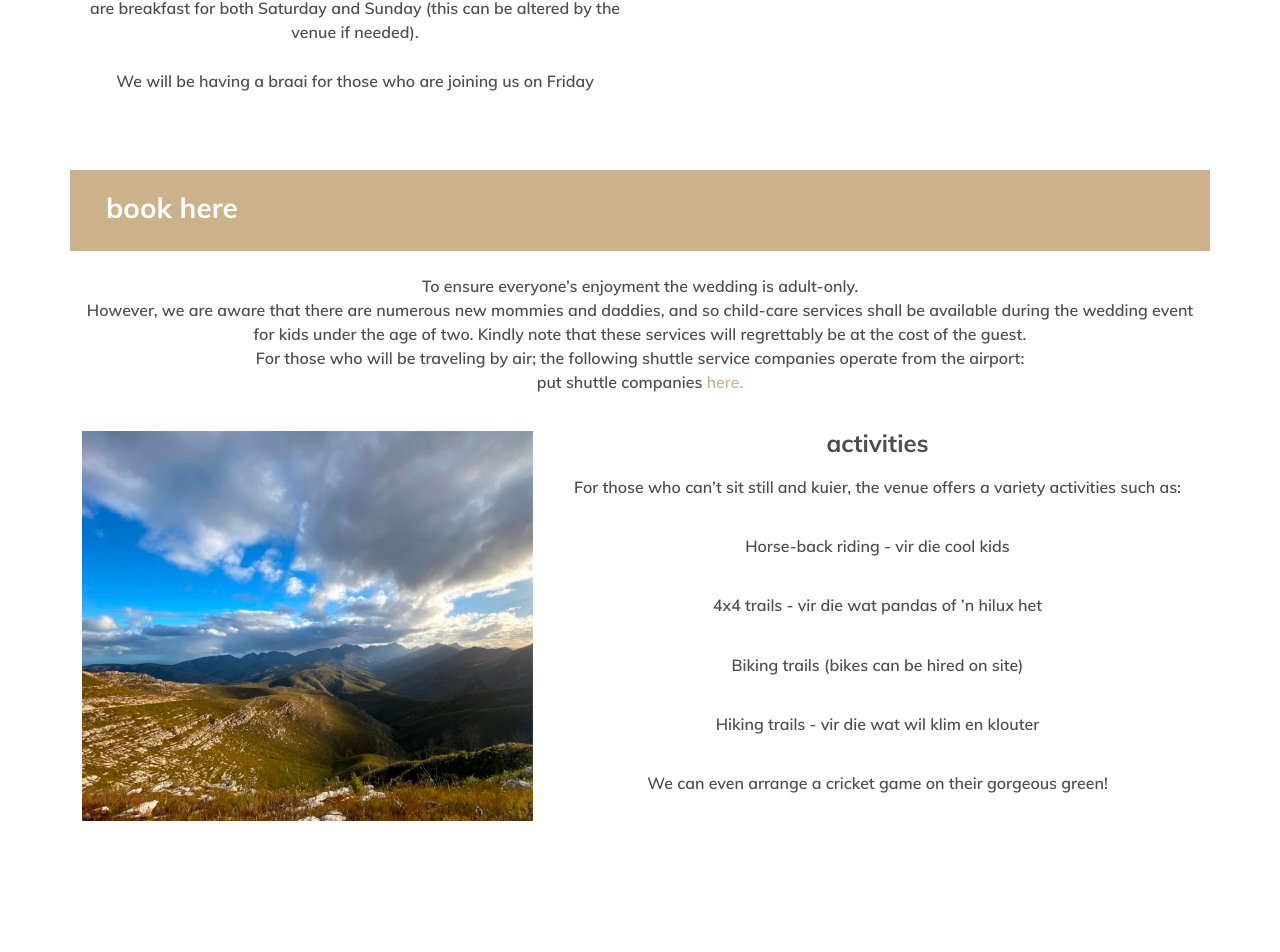
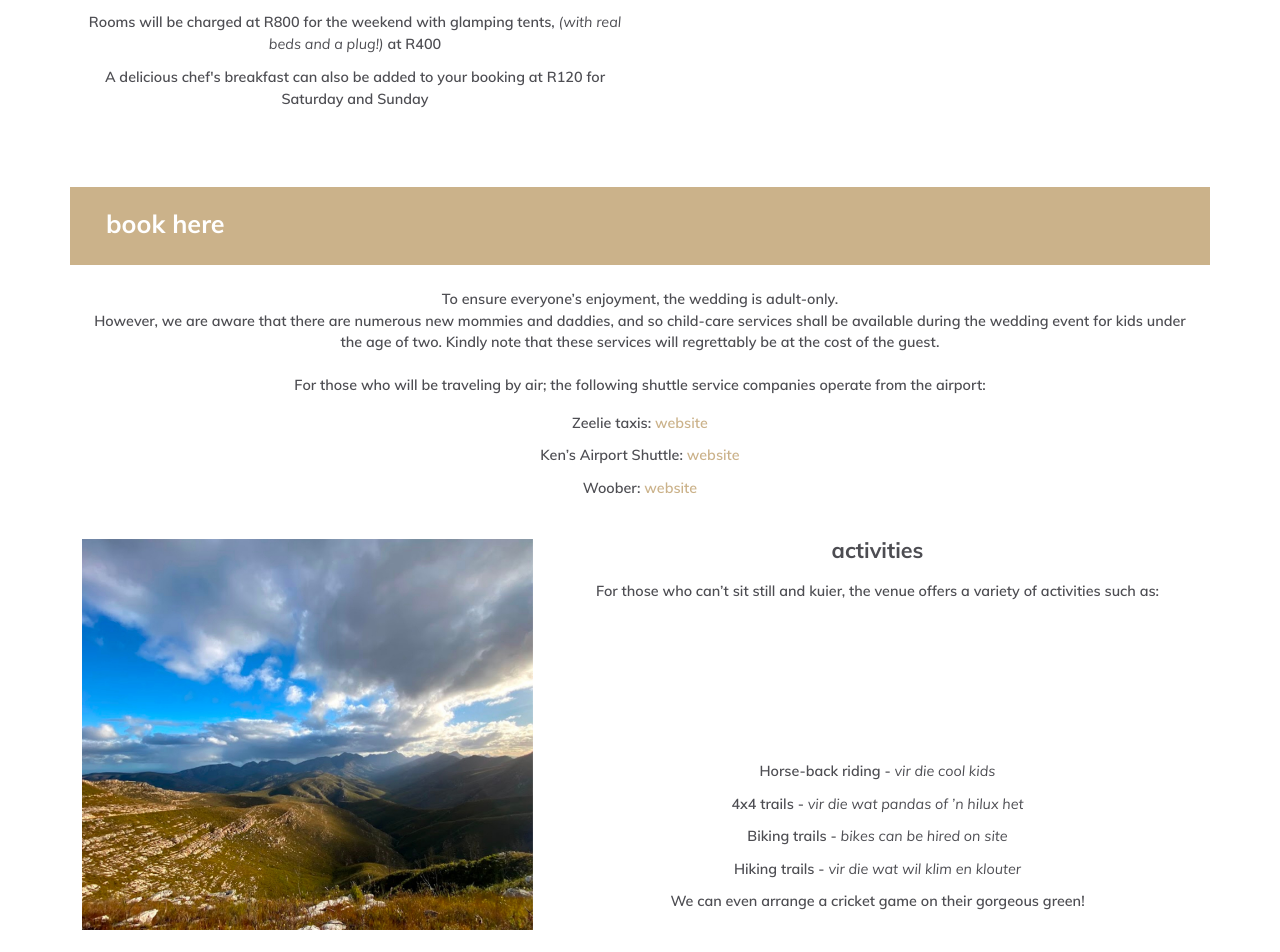
Before and after one commit to FJLessing/wedding-website, a Vue app: page /location in a window 1280 px wide. Shown: the part 1011-1963 px from the top of the page. Before the commit the page ends 1882 px from the top, so only its background shows below. Built offline with nearby package versions, Linux system fonts and the light colour scheme.

Commit message:
Feedback.

```diff
--- a/src/styles/common/_bootstrap-variables.scss
+++ b/src/styles/common/_bootstrap-variables.scss
@@ -227,7 +227,7 @@ $headings-color:              null;
 // $font-size-root affects the value of `rem`, which is used for as well font sizes, paddings, and margins
 // $font-size-base affects the font size of the body text
 $font-size-root:              null;
-$font-size-base:              1rem; // Assumes the browser default, typically `16px`
+$font-size-base:              .9rem; // Assumes the browser default, typically `16px`
 $font-size-sm:                $font-size-base * .875;
 $font-size-lg:                $font-size-base * 1.25;
 
--- a/src/views/home.vue
+++ b/src/views/home.vue
@@ -16,7 +16,7 @@
     </b-row>
     <b-row class="mb-3">
       <b-col>
-        <h2 class="display-5">25 - 27 march 22'</h2>
+        <h2 class="display-5">25 - 27 march '22</h2>
       </b-col>
     </b-row>
     <b-row class="mb-3">
@@ -26,14 +26,13 @@
     </b-row>
     <b-row class="mb-3 mt-5">
       <b-col>
-        <p class="mb-4">Itʼs finally happening!<br/>
-        Welcome to our wedding website, weʼre so glad youʼre here!
+        <p>Itʼs finally happening!</p>
+        <p>Welcome to our wedding website, weʼre so glad youʼre here!
         We lookforward to sharing this very special occasion with you.
-        This website is here to provideyou with all the details of ourspecial event.
-        We canʼt wait to see you there
-        </p>
-        <p class="hashtags">
-          <span>#vonlazer</span>
+        This website is here to provide you with all the details of our special event.</p>
+        <p>We canʼt wait to see you there!</p>
+        <p class="hashtags mt-4">
+          <span>#lovingvonlazer</span>
           <span>#LekkerLessing</span>
         </p>
       </b-col>
@@ -73,9 +72,10 @@ export default {
   .hashtags {
     display: flex;
     justify-content: center;
+    flex-wrap: wrap;
 
     > span {
-      font-size: 1.5rem;
+      font-size: 1.25rem;
       font-weight: bold;
       color: $gray-800;
 
--- a/src/views/location.vue
+++ b/src/views/location.vue
@@ -8,12 +8,15 @@
     </b-row>
     <b-row class="mt-5 mb-5">
       <b-col class="mb-3 h-100 spread-content remove-min-height-mobile" :md="6" :style="{ minHeight: mapHeight }">
-        <h2>venue &amp; accomodation deets</h2>
-        <p>Weʼre so excited that our beautiful venue can accommodate nearly all of our gorgeous guests (and even those that arenʼt so mooi)!</p>
+        <h2>venue &amp; accommodation deets</h2>
+        <p>We're so excited that our beautiful venue can accommodate nearly all of our gorgeous guests (and even those that aren't so mooi)!</p>
         <p>The accommodation is available for both Friday and Saturday evenings, so that we can celebrate the whole weekend</p>
         <p>Guests can be accommodated in both rooms or in a beautiful glamping setup.</p>
         <p>The rooms are self-catering and included in the accommodation costs are breakfast for both Saturday and Sunday (this can be altered by the venue if needed).</p>
         <p>We will be having a braai for those who are joining us on Friday</p>
+        <br/>
+        <p>Rooms will be charged at R800 for the weekend with glamping tents, <i>(with real beds and a plug!)</i> at R400</p>
+        <p>A delicious chef's breakfast can also be added to your booking at R120 for Saturday and Sunday</p>
       </b-col>
       <b-col class="mb-3" :md="6">
         <GmapMap
@@ -32,11 +35,15 @@
     <b-row class="mb-4">
       <b-col>
         <p>
-          To ensure everyone’s enjoyment the wedding is adult-only.<br/>
+          To ensure everyone’s enjoyment, the wedding is adult-only.<br/>
           However, we are aware that there are numerous new mommies and daddies, and so child-care services shall be available during the wedding event for kids under the age of two.
-          Kindly note that these services will regrettably be at the cost of the guest.<br/>
+          Kindly note that these services will regrettably be at the cost of the guest.<br/><br/>
           For those who will be traveling by air; the following shuttle service companies  operate from the airport:<br/>
-          put shuttle companies <a href="#" alt="Link to external website for shuttles">here.</a>
+          <ul class="unstyle-list">
+            <li>Zeelie taxis: <a alt="Zeelie taxis Website" href="https://zeelietaxis.co.za/" >website</a></li>
+            <li>Ken’s Airport Shuttle: <a alt="Ken’s Airport Shuttle Website" href="https://ken91861.wixsite.com/kens-airport-shuttle" >website</a></li>
+            <li>Woober: <a alt="Woober Website" href="https://woober.co.za/" >website</a></li>
+          </ul>
         </p>
       </b-col>
     </b-row>
@@ -46,12 +53,14 @@
       </b-col>
       <b-col class="mb-3 h-100 spread-content remove-min-height-mobile" :md="7" :style="{ minHeight: mapHeight }">
         <h2 class="mb-3">activities</h2>
-        <p class="mb-auto">For those who can’t sit still and kuier, the venue offers a variety activities such as:</p>
-        <p class="mb-auto">Horse-back riding - vir die cool kids</p>
-        <p class="mb-auto">4x4 trails  - vir die wat pandas of ’n hilux het</p>
-        <p class="mb-auto">Biking trails (bikes can be hired on site)</p>
-        <p class="mb-auto">Hiking trails - vir die wat wil klim en klouter</p>
-        <p class="mb-auto">We can even arrange a cricket game on their gorgeous green!</p>
+        <p class="mb-auto">For those who can’t sit still and kuier, the venue offers a variety of activities such as:</p>
+        <ul class="unstyle-list">
+          <li>Horse-back riding - <i>vir die cool kids</i></li>
+          <li>4x4 trails  - <i>vir die wat pandas of ’n hilux het</i></li>
+          <li>Biking trails - <i>bikes can be hired on site</i></li>
+          <li>Hiking trails - <i>vir die wat wil klim en klouter</i></li>
+          <li>We can even arrange a cricket game on their gorgeous green!</li>
+        </ul>
       </b-col>
     </b-row>
   </b-container>
@@ -74,4 +83,13 @@ export default {
     flex-direction: column;
     justify-content: space-between;
   }
+  .unstyle-list {
+    list-style: none;
+    padding-left: 0;
+    margin-top: 1rem;
+
+    li {
+      margin-bottom: .75em;
+    }
+  }
 </style>
--- a/src/views/wedding-day.vue
+++ b/src/views/wedding-day.vue
@@ -12,7 +12,7 @@
           03PM
         </b-col>
         <b-col class="activity" cols="9">
-          cermony
+          ceremony
         </b-col>
       </b-row>
       <b-row>
@@ -42,17 +42,17 @@
       </b-row>
     </b-container-fluid>
     <b-row class="mb-extra">
-      <b-col class="mb-3 align-content-center" md="6">
+      <b-col class="align-content-center" md="6">
         <div>
-          <h2>dress code - semi formal</h2>
-          <p>To all the ladies: fair warning, heels will be more practical after the ceremony (tensy jy 4x4 hakke besit).</p>
+          <h2 class="text-lightgrey">dress code - semi formal</h2>
+          <p>To all the ladies: fair warning, heels will be more practical after the ceremony, <i>tensy jy 4x4 hakke besit.</i></p>
         </div>
         <div>
           <h2 class="text-primary">Your presence is our present</h2>
           <p>however, if you do wish to spoil us, a contribution to our wedding wishing well would be greatly appreciated.</p>
         </div>
       </b-col>
-      <b-col md="4" offset-md="2">
+      <b-col md="4" offset-md="2" class="mt-5">
         <img src="/img/wedding-day/dress-code.jpg" alt="Dress code flavour image." class="img-fluid">
       </b-col>
     </b-row>
@@ -82,11 +82,12 @@ export default {
 
       .activity {
         font-size: 1.25em;
+        text-transform: uppercase;
         text-align: left;
         border-bottom: 1px solid $gray-200;
-        text-transform: uppercase;
         font-weight: 300;
         vertical-align: bottom;
+        margin-bottom: .25em;
       }
     }
 
@@ -104,5 +105,9 @@ export default {
     .mb-extra {
       margin-bottom: 10rem;
     }
+
+    .text-lightgrey {
+      color: $gray-700;
+    }
   }
 </style>
```
